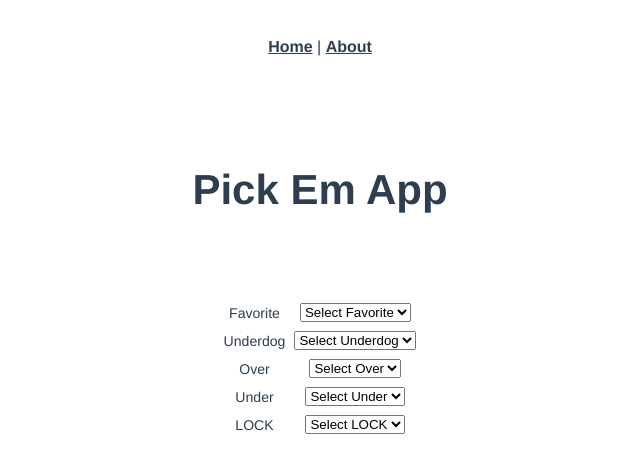
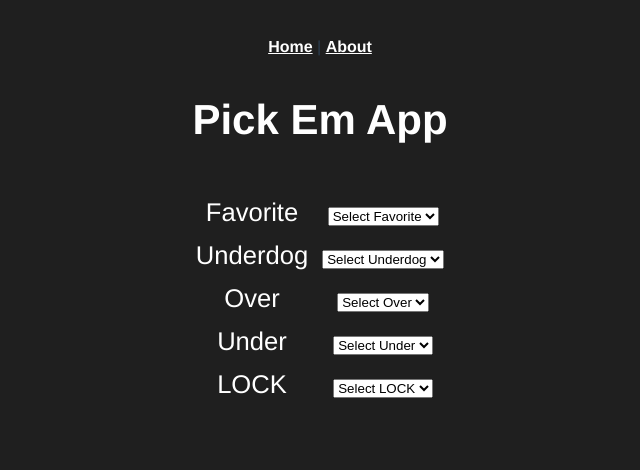
Before and after one commit to michael-abbate/pickem-app-vue, a Vue app in the folder pickem-app/: page /selected in a window 1280 px wide. Shown: the top 470 px of the page, without its empty margins (320-960 px from the left). Built offline with nearby package versions, Linux system fonts and the light colour scheme.

Commit message:
Update colors for dark mode

```diff
--- a/pickem-app/src/App.vue
+++ b/pickem-app/src/App.vue
@@ -28,12 +28,12 @@
 }
 
 nav {
-  padding: 30px;
+  padding-top: 30px;
 }
 
 nav a {
   font-weight: bold;
-  color: #2c3e50;
+  color: #fff;
 }
 
 nav a.router-link-exact-active {
@@ -42,14 +42,16 @@ nav a.router-link-exact-active {
 
 
 body {
-
     font-family:  Helvetica, Arial, sans-serif;
+    background-color: #1f1f1f;
+    color:white;
 }
 
 h1 {
-    margin: 80px auto;
+    margin: 40px auto;
     font-size: 42px;
     text-align: center;
     min-height: 49px;
+    color:#fff;
 }
 </style>
--- a/pickem-app/src/views/SelectedPicks.vue
+++ b/pickem-app/src/views/SelectedPicks.vue
@@ -42,8 +42,9 @@ export default {
 <style scoped>
 table {
     margin: 0 auto;
-    font-size:  1.1vw;
+    font-size: 2vw;
     border-collapse:separate;
     border-spacing:.5em!important;
+    color:#fff
 }
 </style>
--- a/pickem-app/src/views/ShowPicks.vue
+++ b/pickem-app/src/views/ShowPicks.vue
@@ -161,29 +161,32 @@ table {
     margin: 0 auto;
     border-collapse:separate;
     border-spacing:.5em!important;
+    color:white;
+    font-size: 1.4vw;
+
 
 }
 .matchup-cell {
     padding-right:.5em;
     width: 5em;
+    color:white;
 }
 .pickem-cell {
     padding: 15px;
-    border:solid 2px dodgerblue;
-    background: white;
-    color: dodgerblue;
+    /* border:solid 1px dodgerblue; */
+    background: dodgerblue;
+    color: white;
     margin: 0 auto;
     cursor: pointer;
     border-radius:5px;
     text-align:center;
     width: 6em;
     height:1em;
-    font-size: 1.1vw;
 }
 
 .pickem-cell:hover  {
-    background-color: dodgerblue;
-    color:white;
+    background-color: white;
+    color:dodgerblue;
     cursor:pointer;
 }
 
@@ -210,12 +213,12 @@ table {
     /* border: 1px solid black; */
     background-color: dodgerblue;
     border-radius: 8px;
-     padding:1vw;
+    padding:1vw;
     /* margin-top:10px;
     margin-left:50px;
 
     margin-bottom:50px;  */
     /* width:15%; */
-    margin-right:3vw;
+    margin-right:7vw;
 }
 </style>
```
